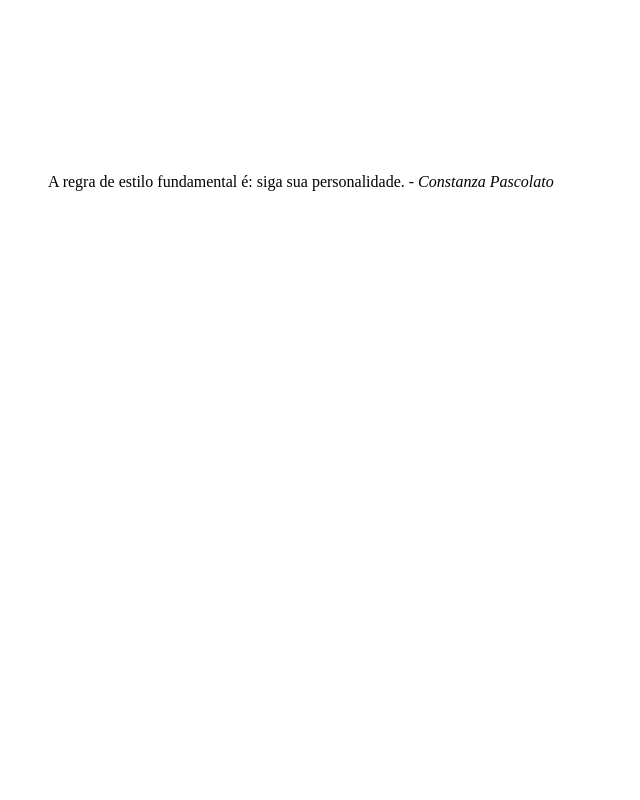
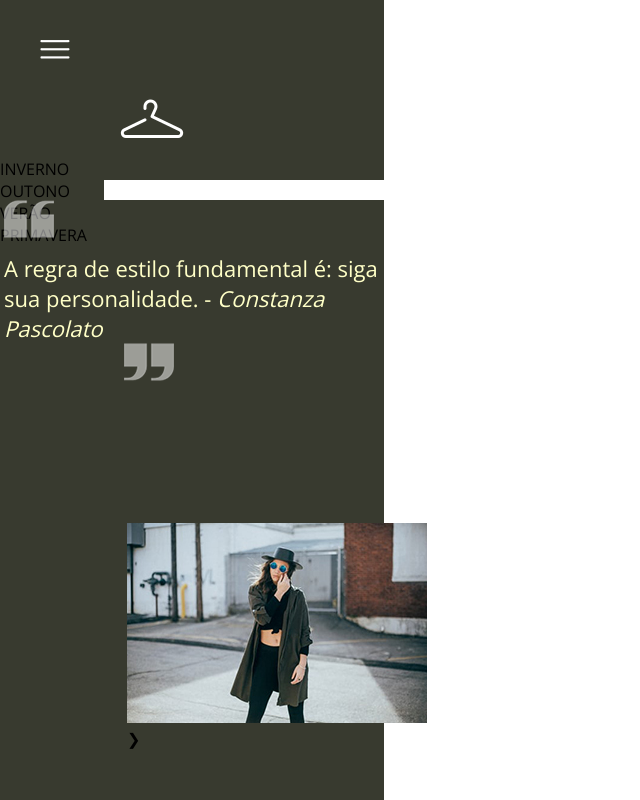
Before and after one commit to jhenifferaraujo20/sitedemoda, a plain HTML site: page index.html in a window 1280 px wide. Shown: the whole page, without its empty margins (0-640 px from the left). Drawn offline with nearby package versions, Linux system fonts and the light colour scheme.

Commit message:
Add files via upload

```diff
--- /dev/null
+++ b/css/estilos.css
@@ -0,0 +1,68 @@
+*{
+    margin: 0;
+    padding: 0;
+    font-family: "Open Sans";
+}
+
+html, body{
+    height: 100%;
+}
+
+.principal{
+    display: flex;
+    width: 100%;
+    height: 100%;
+}
+
+.esquerda-col{
+    background: #383a2f;
+    flex-basis: 30%;
+    height: 100%;
+    position: relative;
+}
+
+.icone-menu-1{
+    margin: 40px;
+}
+
+.logo{
+    margin-left: 120px;
+    margin-top: -15px;
+}
+
+.linha-branca{
+    height: 20px;
+    width: 280px;
+    background: white;
+    top: 180px;
+    right: 0px;
+    position: absolute;
+}
+
+.citacao{
+    width: 400px;
+    position: absolute;
+    top: 200px;
+    right: -20px;
+    color: white;
+}
+
+.citacao p{
+    margin-top: 10px;
+    color: #ffffc7;
+    font-size: 22px;
+}
+
+.icone-fechar-citacao{
+    margin-left: 120px;
+}
+
+.imagem-pequena{
+    bottom: 50px;
+    right: -43px;
+    position: absolute;
+}
+
+.imagem-pequena::after{
+    content: '\276f';
+}
--- a/index.html
+++ b/index.html
@@ -5,6 +5,9 @@
     <meta charset="UTF-8">
     <meta name="viewport" content="width=device-width, initial-scale=1.0">
     <title>Site de Moda</title>
+    <link href="https://fonts.googleapis.com/css2?family=Open+Sans:wght@300;400;700&display=swap%22" rel="stylesheet">
+    <link href="css/estilos.css" rel="stylesheet" type="text/css">
+    <link rel="shortcut icon" href="images/logo.png">
 </head>
 
 <body>
@@ -22,6 +25,20 @@
                 </p>
                 <img src="images/quote-2.png" class="icone-fechar-citacao">
             </blockquote>
+
+            <div class="imagem-pequena">
+                <img src="images/small-img.jpg" alt="Modelo">
+                <div class="linha-1"></div>
+            </div>
+            <nav class="menu-vertical">
+                <ul>
+                    <li>INVERNO</li>
+                    <li>OUTONO</li>
+                    <li>VERÃO</li>
+                    <li>PRIMAVERA</li>
+                </ul>
+            </nav>
+        </aside>
 </body>
 
 </html>
```
